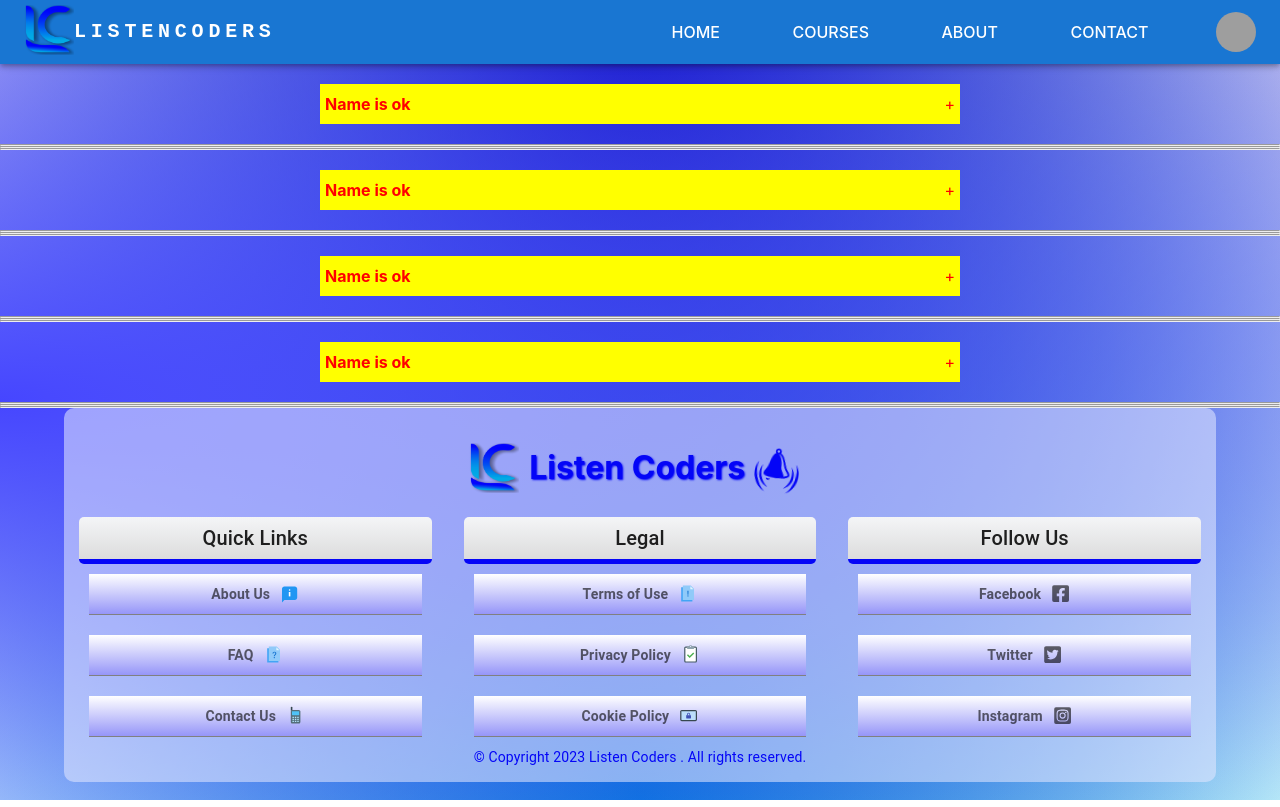
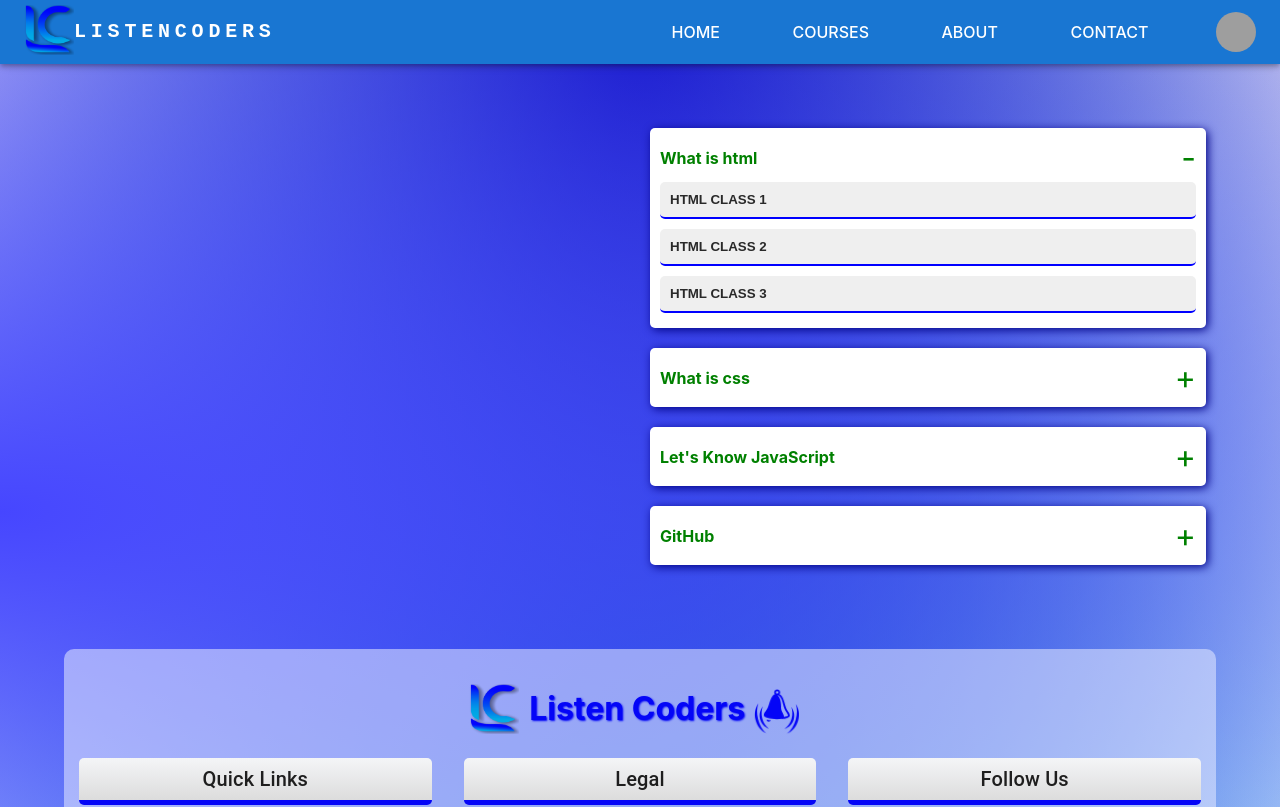
Before and after one commit to m-sabid/my-lms-site-Listen-coders, a Next.js app: page /courses in a window 1280 px wide. Shown: the top 807 px of the page. Built offline with nearby package versions, Linux system fonts and the light colour scheme; grey boxes are pictures that could not be loaded.

Commit message:
Course page class section done

```diff
--- a/Components/Courses/ClassesScheduler.js
+++ b/Components/Courses/ClassesScheduler.js
@@ -1,10 +1,11 @@
+import Link from "next/link";
 import { useState } from "react";
 import useCountdown from "../../hooks/useCountdown";
 import Data from "../../pages/api/data.json";
 import styles from "../../styles/courses.module.css";
 
-const ClassesScheduler = () => {
-  const [selected, setSelected] = useState();
+const ClassesScheduler = ({ getVideoChange }) => {
+  const [selected, setSelected] = useState(0);
 
   const toggle = (i) => {
     if (selected === i) {
@@ -27,36 +28,51 @@ const ClassesScheduler = () => {
                   onClick={() => toggle(index)}
                 >
                   <h4>{dt.nameOfCourse}</h4>{" "}
-                  <span>{selected === index ? "-" : "+"}</span>
+                  <p style={{ fontSize: "2rem" }}>
+                    {selected === index ? "-" : "+"}
+                  </p>
                 </div>
                 <div
                   className={
                     selected === index ? styles.show : styles.collapse_content
                   }
                 >
-                  <div className={styles.class}>
-                    <p>{seconds} seconds</p>
-                    <p>{hours} hours</p>
-                    <p>{minutes} minutes</p>
-                    <p>{days} days</p>
-                    <button
-                      disabled={
-                        seconds >= 0 && minutes >= 0 && hours >= 0 && days >= 0
-                          ? "true"
-                          : ""
-                      }
-                    >
-                      Next
-                    </button>
-                    <button>Previous</button>
-                  </div>
-                  <p>{dt.descriptions}</p>
+                  {dt.classes?.map((cls, index) => {
+                    return (
+                      <>
+                        <button
+                          className={styles.class_title}
+                          onClick={() => getVideoChange(cls)}
+                        >
+                          {cls.class_title}
+                        </button>
+                      </>
+                    );
+                  })}
+
+                  {days && hours && minutes && seconds > 0 ? (
+                    <div className={styles.lms_classes}>
+                      <p>
+                        <span> {days <= 9 ? "0" + days : days} </span> days
+                      </p>
+                      <p>
+                        <span> {hours <= 9 ? "0" + hours : hours} </span> hours
+                      </p>
+                      <p>
+                        <span> {minutes <= 9 ? "0" + minutes : minutes} </span>{" "}
+                        minutes
+                      </p>
+                      <p>
+                        <span> {seconds <= 9 ? "0" + seconds : seconds} </span>{" "}
+                        seconds
+                      </p>
+                    </div>
+                  ) : (
+                    ""
+                  )}
                 </div>
               </div>
             </div>
-            <hr />
-            <hr />
-            <hr />
           </>
         );
       })}
--- /dev/null
+++ b/Components/Courses/LmsVideo.js
@@ -0,0 +1,18 @@
+import styles from "../../styles/courses.module.css"
+
+const LmsVideo = ({clickedData}) => {
+  return (
+    <div>
+      <iframe
+        className={styles.lmsYtPlayer}
+        src={clickedData.classLink}
+        title="YouTube video player"
+        frameborder="0"
+        allow="accelerometer; autoplay; clipboard-write; encrypted-media; gyroscope; picture-in-picture; web-share"
+        allowfullscreen
+      ></iframe>
+    </div>
+  );
+};
+
+export default LmsVideo;
--- a/pages/api/data.json
+++ b/pages/api/data.json
@@ -1,21 +1,35 @@
 [
   {
-    "nameOfCourse": "Name is ok",
+    "nameOfCourse": "What is html",
     "uploadTime": "Dec 10, 2022 10:00:00",
-    "descriptions": "lorem hamma"
+    "descriptions": "lorem hamma",
+    "classes": [
+      {
+        "class_title": "HTML CLASS 1",
+        "classLink": "https://www.youtube.com/embed/tmJP3Aeo8AE"
+      },
+      {
+        "class_title": "HTML CLASS 2",
+        "classLink": "https://www.youtube.com/embed/rzgnyQ2bME4"
+      },
+      {
+        "class_title": "HTML CLASS 3",
+        "classLink": "https://youtube.com/embed/8I3NTE4cn5s"
+      }
+    ]
   },
   {
-    "nameOfCourse": "Name is ok",
+    "nameOfCourse": "What is css",
     "uploadTime": "Dec 6, 2023 10:00:00",
     "descriptions": "lorem hamma hamma"
   },
   {
-    "nameOfCourse": "Name is ok",
+    "nameOfCourse": "Let's Know JavaScript",
     "uploadTime": "Dec 7, 2023 00:01:10",
     "descriptions": "lorem hamma hamma hamma"
   },
   {
-    "nameOfCourse": "Name is ok",
+    "nameOfCourse": "GitHub",
     "uploadTime": "Dec 6, 2022 11:59:00",
     "descriptions": "lorem hamma hamma hamma 123"
   }
--- a/pages/courses.js
+++ b/pages/courses.js
@@ -1,11 +1,17 @@
 import Head from "next/head";
-
+import styles from "../styles/courses.module.css";
 import ClassesScheduler from "../Components/Courses/ClassesScheduler";
+import LmsVideo from "../Components/Courses/LmsVideo";
+import { Grid } from "@mui/material";
+import { useState } from "react";
 
 const courses = () => {
+  const [clickedData, setClickData] = useState({});
 
-
-
+  const getVideoChange = (e) => {
+    setClickData(e)
+  }
+  console.log(clickedData)
   return (
     <>
       <Head>
@@ -13,9 +19,14 @@ const courses = () => {
         <meta name="description" content="Generated by create next app" />
       </Head>
 
-      <ClassesScheduler />
-
-
+      <Grid container className={styles.courseMain}>
+        <Grid xs={12} sm={12} md={6}>
+          <LmsVideo clickedData={clickedData}/>
+        </Grid>
+        <Grid xs={12} sm={12} md={6}>
+          <ClassesScheduler getVideoChange={getVideoChange} />
+        </Grid>
+      </Grid>
     </>
   );
 };
--- a/styles/courses.module.css
+++ b/styles/courses.module.css
@@ -1,18 +1,31 @@
+.courseMain {
+  display: flex;
+  padding: 5%;
+}
+
+.lmsYtPlayer {
+  width: 100%;
+  min-height: 350px;
+  border-radius: 5px;
+}
+
 .collapse_items {
-  background-color: yellow;
-  margin: 20px auto;
-  padding: 10px 5px;
-  width: 50%;
+  background-color: rgb(255, 255, 255);
+  margin: 0 10px 20px 10px;
+  padding: 10px 10px;
+  box-shadow: 2px 2px 10px #010386;
+  border-radius: 5px;
+  user-select: none;
 }
 .collapse_title {
-  color: red;
+  color: green;
   display: flex;
   justify-content: space-between;
   align-items: center;
   cursor: pointer;
 }
 .collapse_content {
-  color: green;
+  color: rgb(18, 18, 18);
   overflow: hidden;
   max-height: 0;
   transition: all 0.5s cubic-bezier(0, 1, 0, 1);
@@ -22,6 +35,51 @@
   height: auto;
   max-height: 9999px;
   transition: all 0.5s cubic-bezier(1, 0, 1, 0);
-  color: green;
+  color: rgb(18, 18, 18);
   overflow: hidden;
 }
+
+.lms_classes {
+  display: flex;
+  justify-content: center;
+  align-items: center;
+  text-align: center;
+  gap: 10px;
+  background-color: black;
+  border-radius: 5px;
+  padding: 5px;
+}
+.lms_classes > p {
+  text-transform: uppercase;
+  color: white;
+  padding: 5px;
+}
+.lms_classes > p > span {
+  background: white;
+  color: black;
+  margin: 0 5px;
+  padding: 2px;
+  border-radius: 5px;
+}
+
+.class_title {
+  border: none;
+  text-transform: uppercase;
+  cursor: pointer;
+  outline: none;
+  text-align: start;
+  margin: 5px 0;
+  width: 100%;
+  font-weight: bold;
+  color: rgb(41, 41, 41);
+  padding: 10px;
+  border-radius: 5px;
+  border-bottom: 2px solid blue;
+}
+
+@media (max-width: 400px) {
+  .lms_classes {
+    flex-wrap: wrap;
+    justify-content: flex-start;
+  }
+}
```
